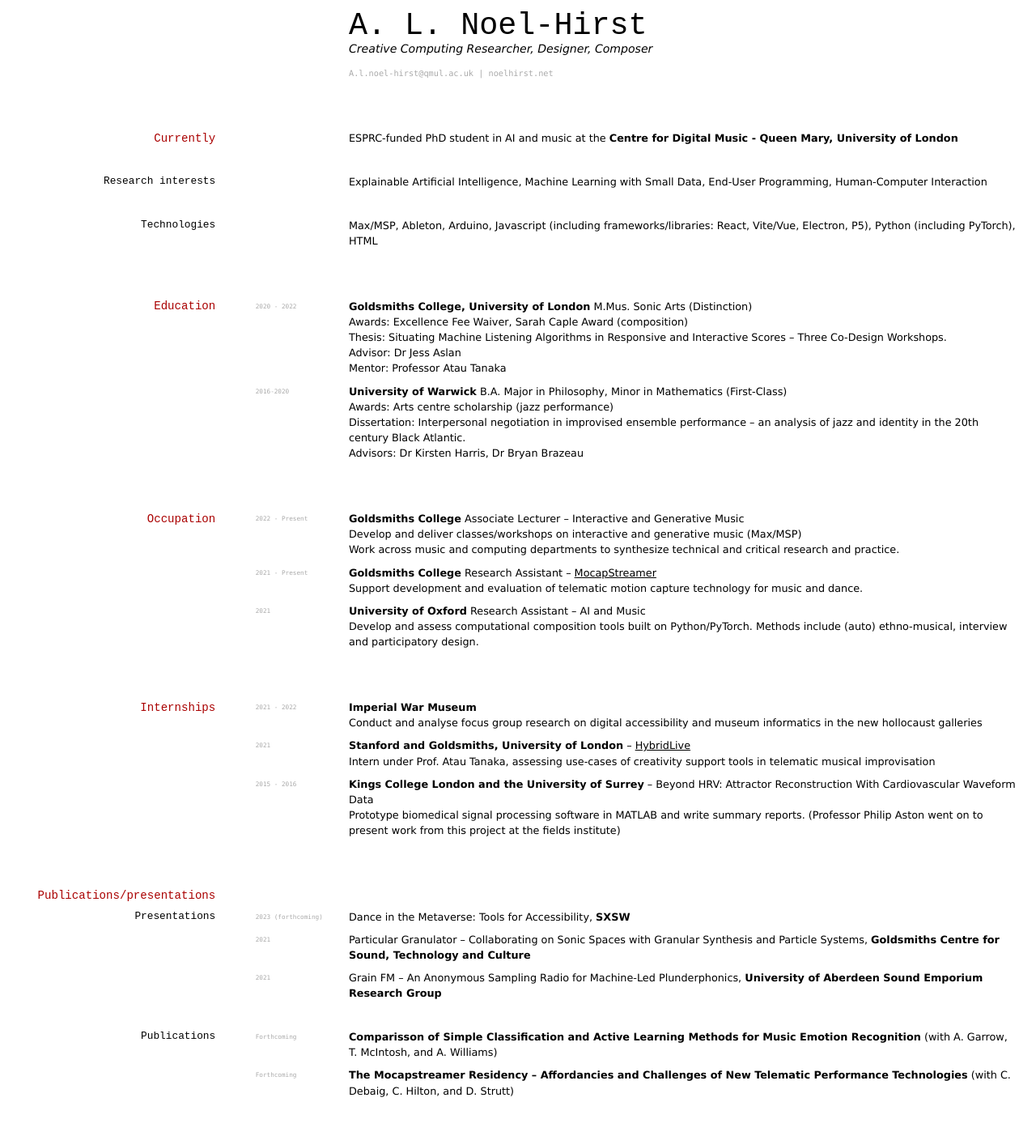
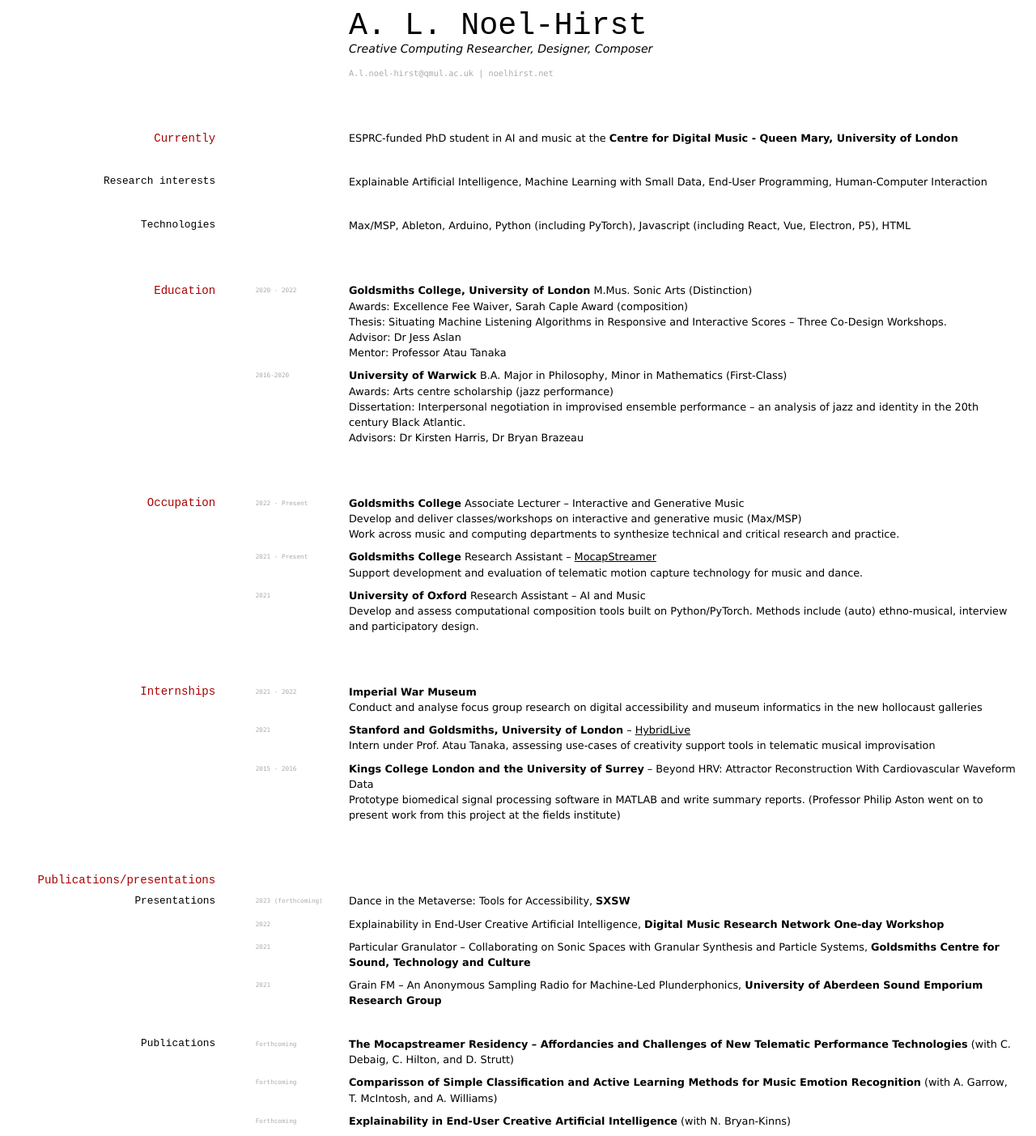
Before and after one commit to elipapa/markdown-cv, a Jekyll site: the page built from index.md, in a window 1280 px wide. Shown: the whole page at 81% size. Built offline with Jekyll 4.4.1, drawn with Linux system fonts in a browser that asks for light colours; before the commit the page ends 1366 px from its top, so only the background shows below that.

Commit message:
Update index.md

```diff
--- a/index.md
+++ b/index.md
@@ -21,7 +21,7 @@
 
 ### Technologies
 
-Max/MSP, Ableton, Arduino, Javascript (including frameworks/libraries: React, Vite/Vue, Electron, P5), Python (including PyTorch), HTML
+Max/MSP, Ableton, Arduino, Python (including PyTorch), Javascript (including React, Vue, Electron, P5), HTML
 
 
 ## Education
@@ -82,6 +82,9 @@
 `2023 (forthcoming)`
 Dance in the Metaverse: Tools for Accessibility, __SXSW__
 
+`2022`
+Explainability in End-User Creative Artificial Intelligence, __Digital Music Research Network One-day Workshop__
+
 `2021`
 Particular Granulator – Collaborating on Sonic Spaces with Granular Synthesis and Particle Systems, __Goldsmiths Centre for Sound, Technology and Culture__
 
@@ -92,12 +95,14 @@
 ### Publications
 
 `Forthcoming`
+__The Mocapstreamer Residency – Affordancies and Challenges of New Telematic Performance Technologies__ (with C. Debaig, C. Hilton, and D. Strutt)
+
+
+`Forthcoming`
 __Comparisson of Simple Classification and Active Learning Methods for Music Emotion Recognition__ (with A. Garrow, T. McIntosh, and A. Williams)
 
 `Forthcoming`
-__The Mocapstreamer Residency – Affordancies and Challenges of New Telematic Performance Technologies__ (with C. Debaig, C. Hilton, and D. Strutt)
-
-
+__Explainability in End-User Creative Artificial Intelligence__ (with N. Bryan-Kinns)
 
 
 
```
